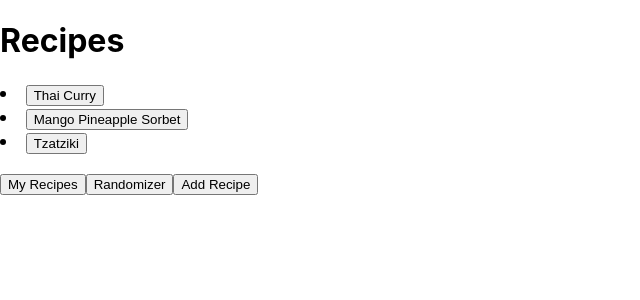
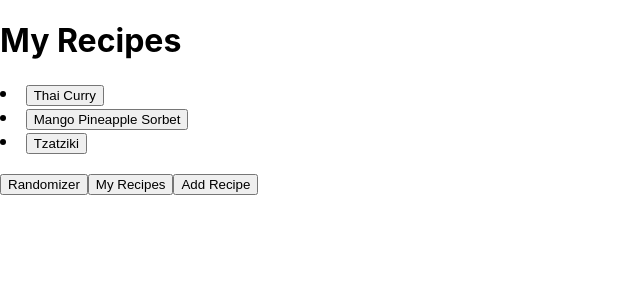
Before and after one commit to vickybremer/Rezeptbuch, a React (Create React App) app in the folder rezeptbuch/: page / in a window 1280 px wide. Shown: the top 300 px of the page, without its empty margins (0-640 px from the left). Built offline with nearby package versions, Linux system fonts and the light colour scheme.

Commit message:
Header auf einzelne Sites angepasst

```diff
--- a/rezeptbuch/src/components/addNewRecipe/AddRecipe.js
+++ b/rezeptbuch/src/components/addNewRecipe/AddRecipe.js
@@ -1,5 +1,10 @@
+import Header from '../header/Header.js'
+
 export default function AddRecipe(){
     return(
-        <h3>add your new favourite recipe :)</h3>
+        <>
+            <Header title="Add new Recipe" />
+            <h3>add your new favourite recipe :)</h3>
+        </>
     );
 }
--- a/rezeptbuch/src/components/app/App.js
+++ b/rezeptbuch/src/components/app/App.js
@@ -1,6 +1,5 @@
 import './App.css';
 import { useState } from "react";
-import Header from '../header/Header.js'
 import Navigation from '../navigation/Navigation.js'
 import Recipes from '../recipes/Recipes.js'
 import Randomizer from '../randomizer/Randomizer.js'
@@ -8,16 +7,15 @@ import AddRecipe from '../addNewRecipe/AddRecipe.js'
 
 
 function App() {
-    //Anfangsstate ist "MainSite" -> Eigene Rezepte
+    //Anfangsstate ist MainSite -> Alle eigenen Rezepte
     const [site, setSite] = useState("MainSite");
     return (
         <div>
-            <Header title="Recipes" />
+            <div>
+                {site === "Randomizer" ? <Randomizer/> : ""}
+            </div>
             <div>
                 {site === "MainSite" ? <Recipes/> : ""}
-            </div>
-            <div>
-                {site === "Randomizer" ? <Randomizer/> : ""}
             </div>
             <div>
                 {site === "AddRecipe" ? <AddRecipe/> : ""}
--- a/rezeptbuch/src/components/navigation/Navigation.js
+++ b/rezeptbuch/src/components/navigation/Navigation.js
@@ -4,9 +4,9 @@ export default function Navigation({nav}) {
     return(
         <div>
             <div>
+                <button onClick={() => nav("Randomizer")}> Randomizer </button>
                 <button onClick={() => nav("MainSite")}> My Recipes </button>
-                <button onClick={() => nav("Randomizer")}> Randomizer </button>
-                <button onClick={() => nav("AddRecipe")}>Add Recipe</button>
+                <button onClick={() => nav("AddRecipe")}> Add Recipe </button>
             </div>
         </div>
     );
--- a/rezeptbuch/src/components/randomizer/Randomizer.js
+++ b/rezeptbuch/src/components/randomizer/Randomizer.js
@@ -1,6 +1,11 @@
+import Header from '../header/Header.js'
+
 
 export default function Randomizer (){
     return(
-        <h3> randomizer site </h3>
+        <>
+            <Header title="Randomizer" />
+            <h3> randomizer site </h3>
+        </>
     );
 }
--- a/rezeptbuch/src/components/recipes/Recipes.js
+++ b/rezeptbuch/src/components/recipes/Recipes.js
@@ -1,7 +1,7 @@
 import FullRecipe from "../fullRecipe/fullRecipe.js"
 import { useState } from "react";
 import recipeData from "./Recipe-data.json"
-
+import Header from '../header/Header.js'
 
 
 export default function Recipes() {
@@ -22,6 +22,7 @@ export default function Recipes() {
     //Liste wird aufgerufen
     return (
         <div>
+            <Header title="My Recipes" />
             <h3>{recipeList}</h3>
             {selectedRecipe && <FullRecipe listData={recipeData} selectedRecipe={selectedRecipe} closeHandler={() => setSelectedRecipe(null)} />}
         </div>
```
